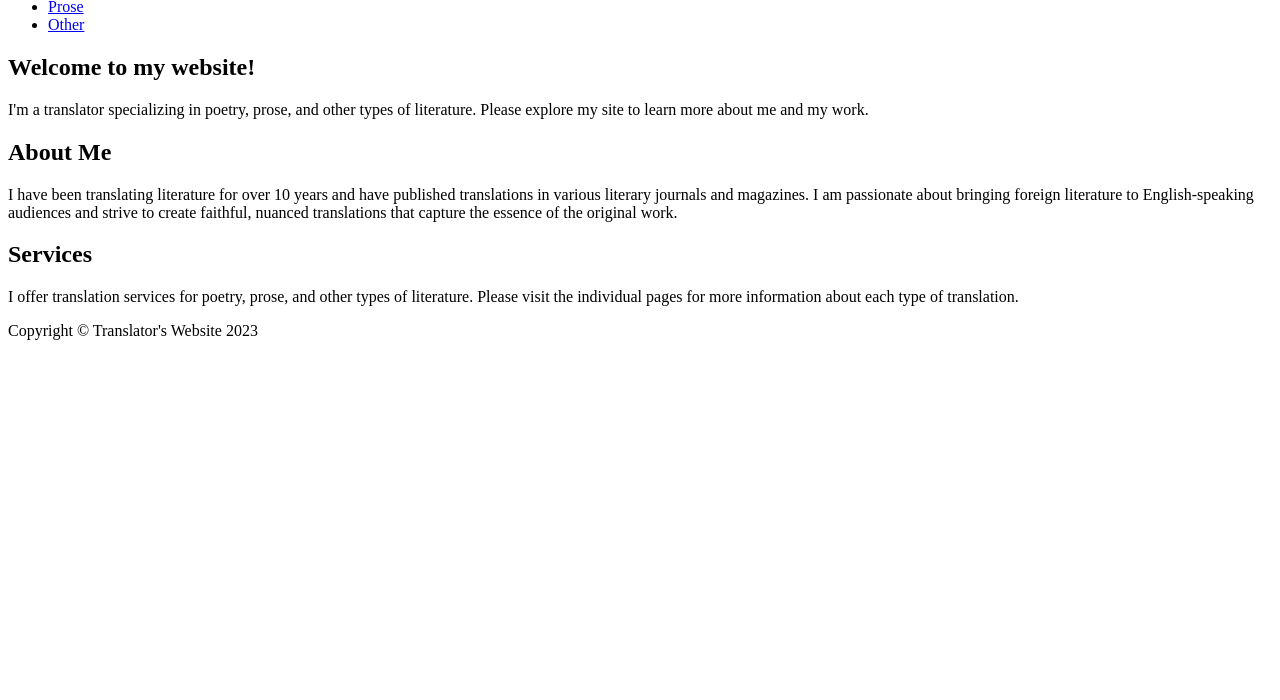
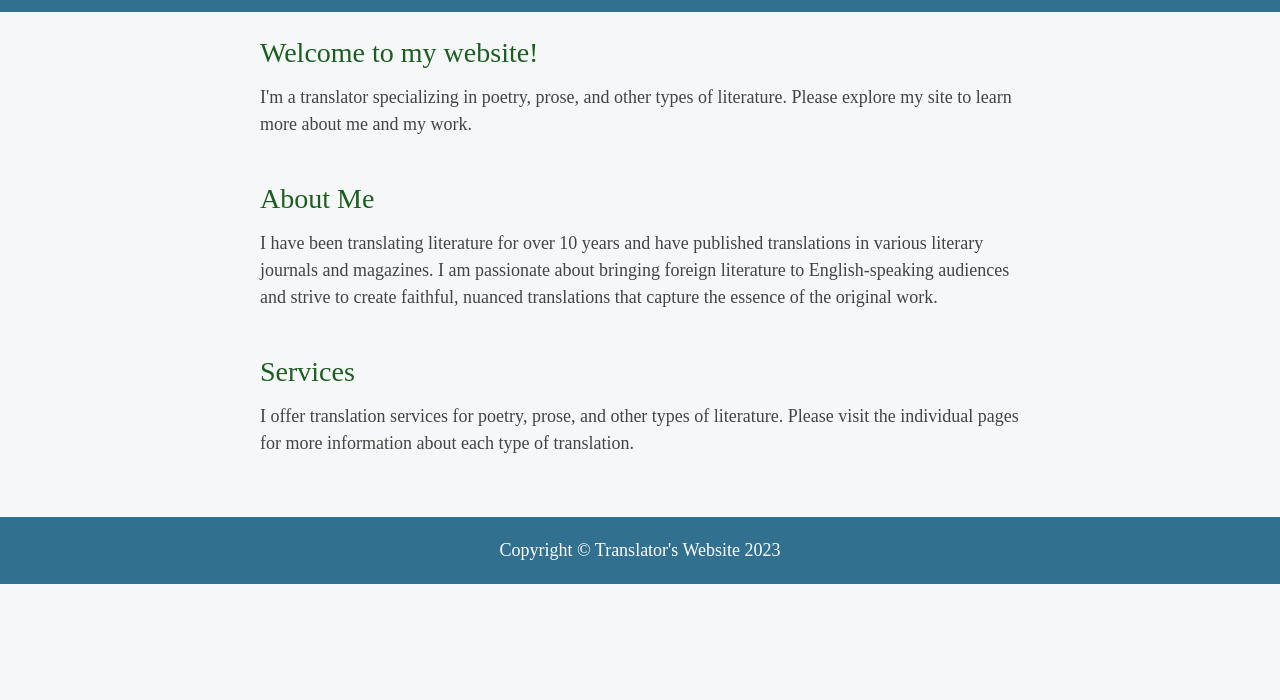
Before and after one commit to Iirvine19/Iirvine19.github.io, a plain HTML site: page Index.html in a window 1280 px wide. Shown: the part 100-800 px from the top of the page. Drawn offline with Linux system fonts and the light colour scheme.

Commit message:
Set Home page to use style sheet

```diff
--- a/Index.html
+++ b/Index.html
@@ -4,7 +4,7 @@
     <meta charset="UTF-8" />
     <meta name="viewport" content="width=device-width, initial-scale=1.0" />
     <title>Translator's Website</title>
-    <link rel="stylesheet" href="styles.css" />
+    <link rel="stylesheet" href="IanWebsiteCSS.css" />
   </head>
   <body>
     <header>
```
